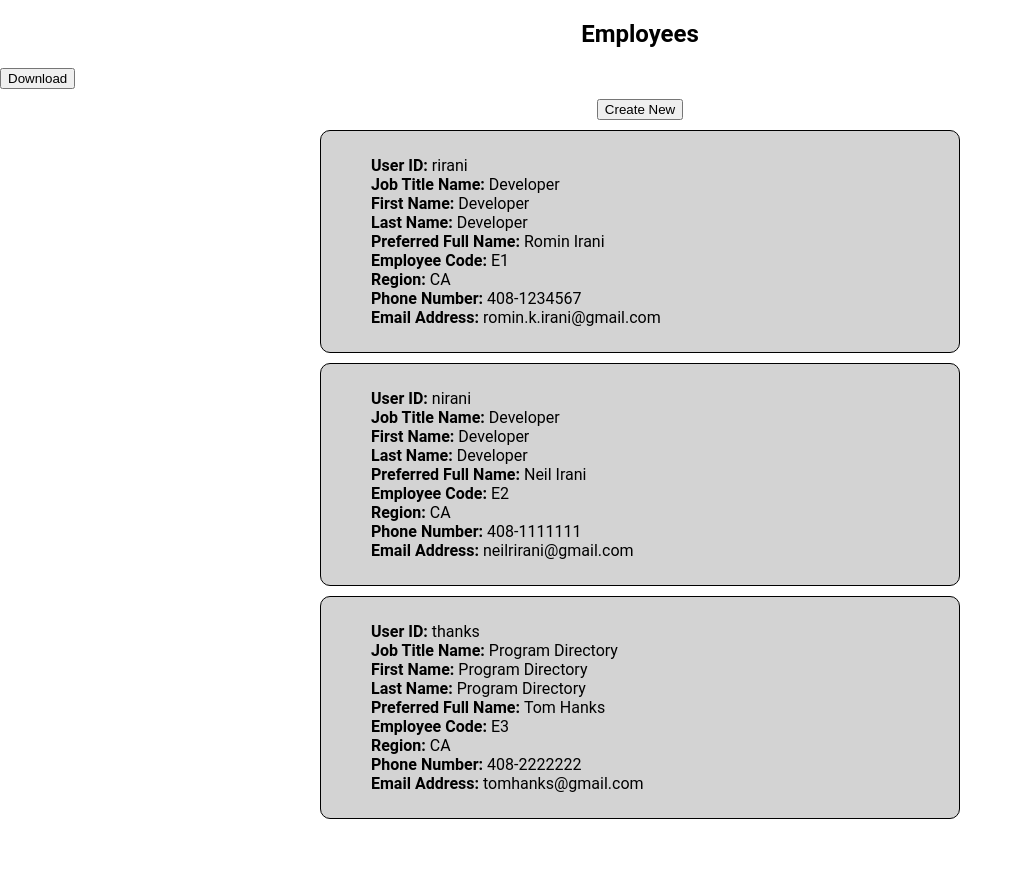
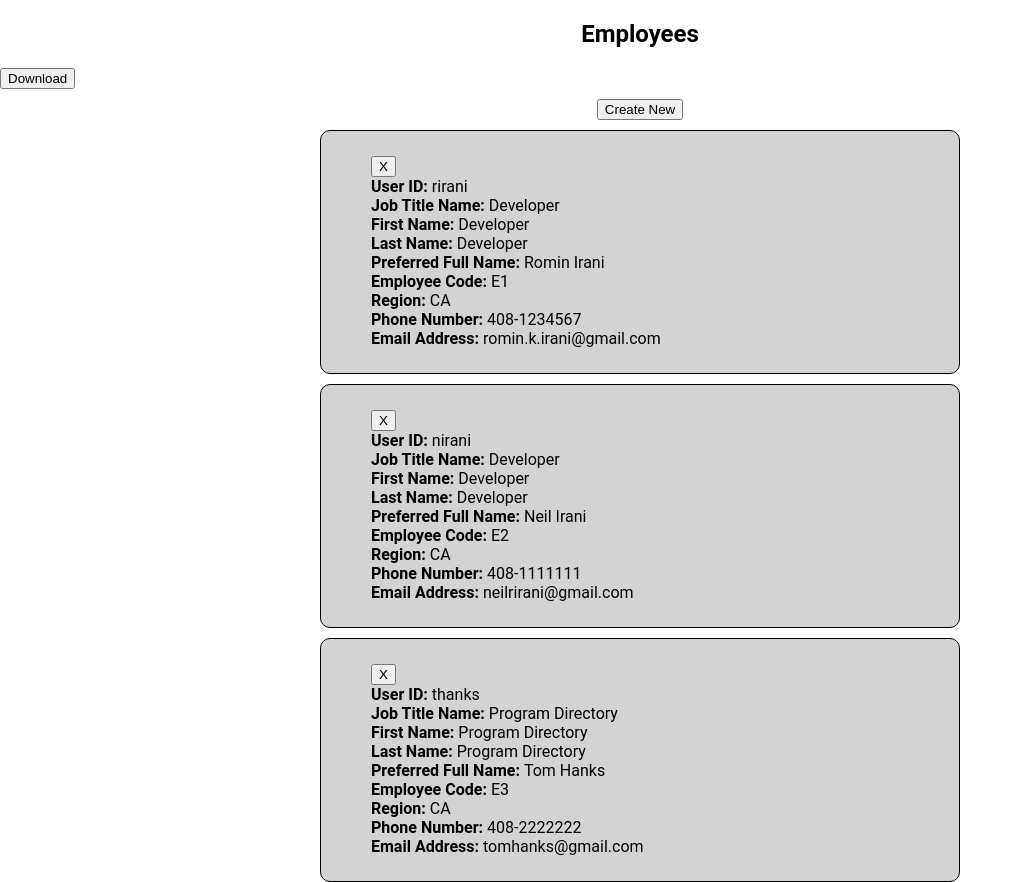
Before and after one commit to ChristianMacDonald/se-project, an Angular app: page / in a window 1280 px wide. Shown: the whole page, without its empty margins (0-1023 px from the left). Before the commit the page ends 820 px from the top, so only its background shows below. Built offline with nearby package versions, Linux system fonts and the light colour scheme.

Commit message:
Add delete button to every li element in EmployeesComponent that deletes the employee record to which it is attached when clicked

```diff
--- a/src/app/employees/employees.component.html
+++ b/src/app/employees/employees.component.html
@@ -1,5 +1,7 @@
 <ul ngClass="employee-list">
-  <li *ngFor="let employee of employees">
+  <li *ngFor="let employee of employees; let i = index;">
+    <button ngClass="delete-button" (click)="remove(i)">X</button>
+    <br/>
     <span ngClass="key">User ID:</span>&nbsp;<span ngClass="value">{{employee.userId}}</span>
     <br/>
     <span ngClass="key">Job Title Name:</span>&nbsp;<span ngClass="value">{{employee.jobTitleName}}</span>
--- a/src/app/employees/employees.component.ts
+++ b/src/app/employees/employees.component.ts
@@ -11,4 +11,7 @@ export class EmployeesComponent {
 
   constructor() { }
 
+  remove(i: number): void {
+    this.employees.splice(i, 1);
+  }
 }
```
